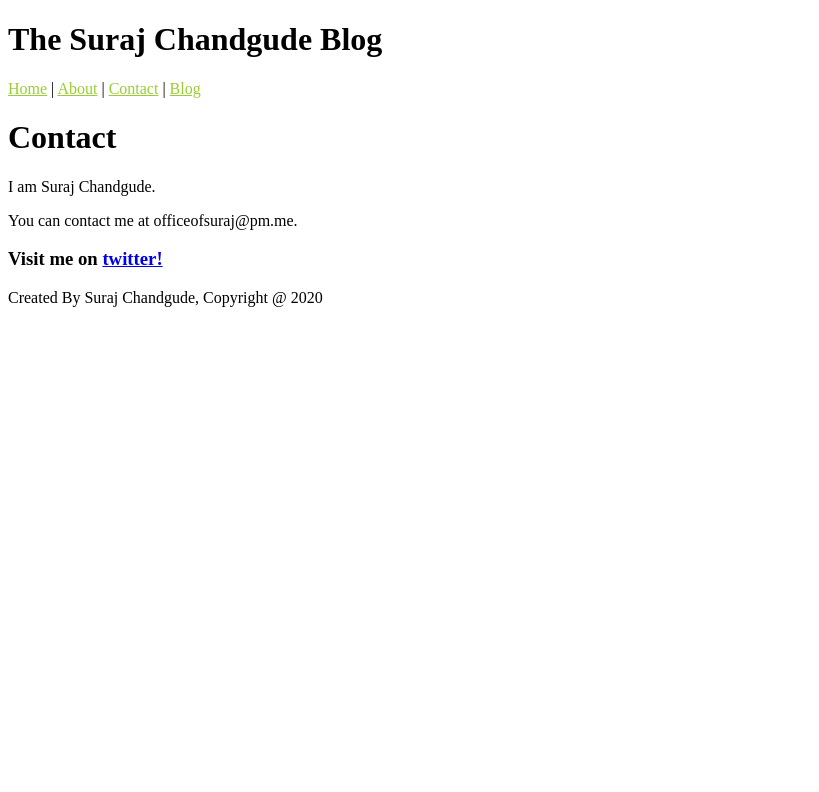
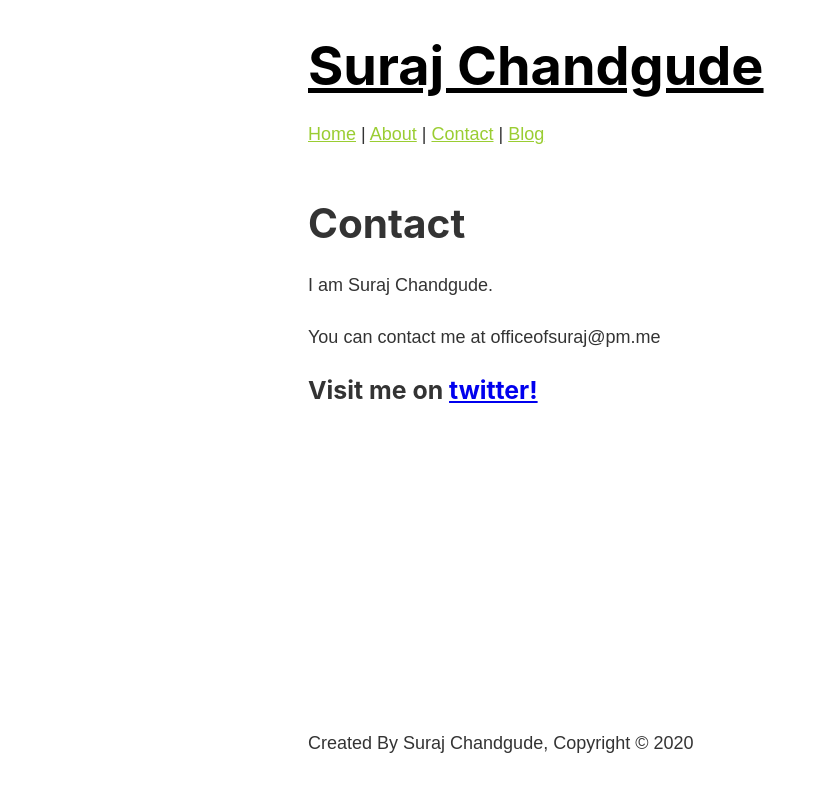
Before and after one commit to iamsurajdc/The-Gatsby-Blog, a Gatsby site: page /contact in a window 1280 px wide. Shown: the whole page, without its empty margins (0-819 px from the left). Built offline with nearby package versions, Linux system fonts and the light colour scheme; Gatsby itself is replaced by a stand-in of ours.

Commit message:
📦 NEW: 1) Added some styles to header and layout

```diff
--- a/src/components/footer.js
+++ b/src/components/footer.js
@@ -3,7 +3,7 @@ import React from "react"
 const Footer = () => {
   return (
     <footer>
-      <p>Created By Suraj Chandgude, Copyright @ 2020</p>
+      <p>Created By Suraj Chandgude, Copyright © 2020</p>
     </footer>
   )
 }
--- a/src/components/header.js
+++ b/src/components/header.js
@@ -4,8 +4,12 @@ import headerStyles from "./header.module.scss"
 
 const Header = () => {
   return (
-    <header>
-      <h1>The Suraj Chandgude Blog</h1>
+    <header className={headerStyles.header}>
+      <h1>
+        <Link to="/" className={headerStyles.title}>
+        Suraj Chandgude
+        </Link>
+      </h1>
       <span> <Link className={headerStyles.link}  to="/">Home</Link></span> |
       <span> <Link className={headerStyles.link} to="/about">About</Link></span> |
       <span> <Link className={headerStyles.link} to="/contact">Contact</Link></span> |
--- a/src/components/header.module.scss
+++ b/src/components/header.module.scss
@@ -1,6 +1,20 @@
-$color: green;
+.header {
+    padding: 1rem  0 3rem;
+}
+
+.title {
+    color: #000000;
+    font-size: 3rem;
+
+}
 
 .link {
-    color: $color;
     color: yellowgreen;
 }
+.link:hover{
+    color: #999999;
+}
+
+.link::after{
+    background: #444444;
+}
--- a/src/components/layout.js
+++ b/src/components/layout.js
@@ -1,13 +1,16 @@
 import React from "react"
 import Footer from "../components/footer"
 import Header from "../components/header"
+import layoutStyles from "./layout.module.scss"
 import "../styles/index.scss"
 
 const Layout = props => {
   return (
-    <div>
+    <div className={layoutStyles.container}>
+      <div className={layoutStyles.content}>
       <Header />
       {props.children}
+      </div>
       <Footer />
     </div>
   )
--- /dev/null
+++ b/src/components/layout.module.scss
@@ -0,0 +1,13 @@
+.container {
+    margin: 0 auto;
+    max-width: 700px;
+    padding: 1rem;
+
+    display: flex;
+    flex-direction: column;
+    min-height: 100vh;
+}
+
+.content {
+    flex-grow: 1;
+}
--- a/src/pages/contact.js
+++ b/src/pages/contact.js
@@ -1,14 +1,13 @@
 import React from "react"
-import Footer from "../components/footer"
-import Header from "../components/header"
+import Layout from "../components/layout"
 
 const Contact = () => {
   return (
     <div>
-      <Header />
+      <Layout>
         <h1>Contact</h1>
         <p>I am Suraj Chandgude.</p>
-      <p>You can contact me at officeofsuraj@pm.me.</p>
+        <p>You can contact me at officeofsuraj@pm.me</p>
         <h3>
           Visit me on{" "}
           <a
@@ -19,7 +18,7 @@ const Contact = () => {
             twitter!
           </a>
         </h3>
-      <Footer />
+      </Layout>
     </div>
   )
 }
```
Also changed, not shown: src/pages/index.js (+11 -5 lines). Lines whose indentation alone changed are shown as unchanged.
